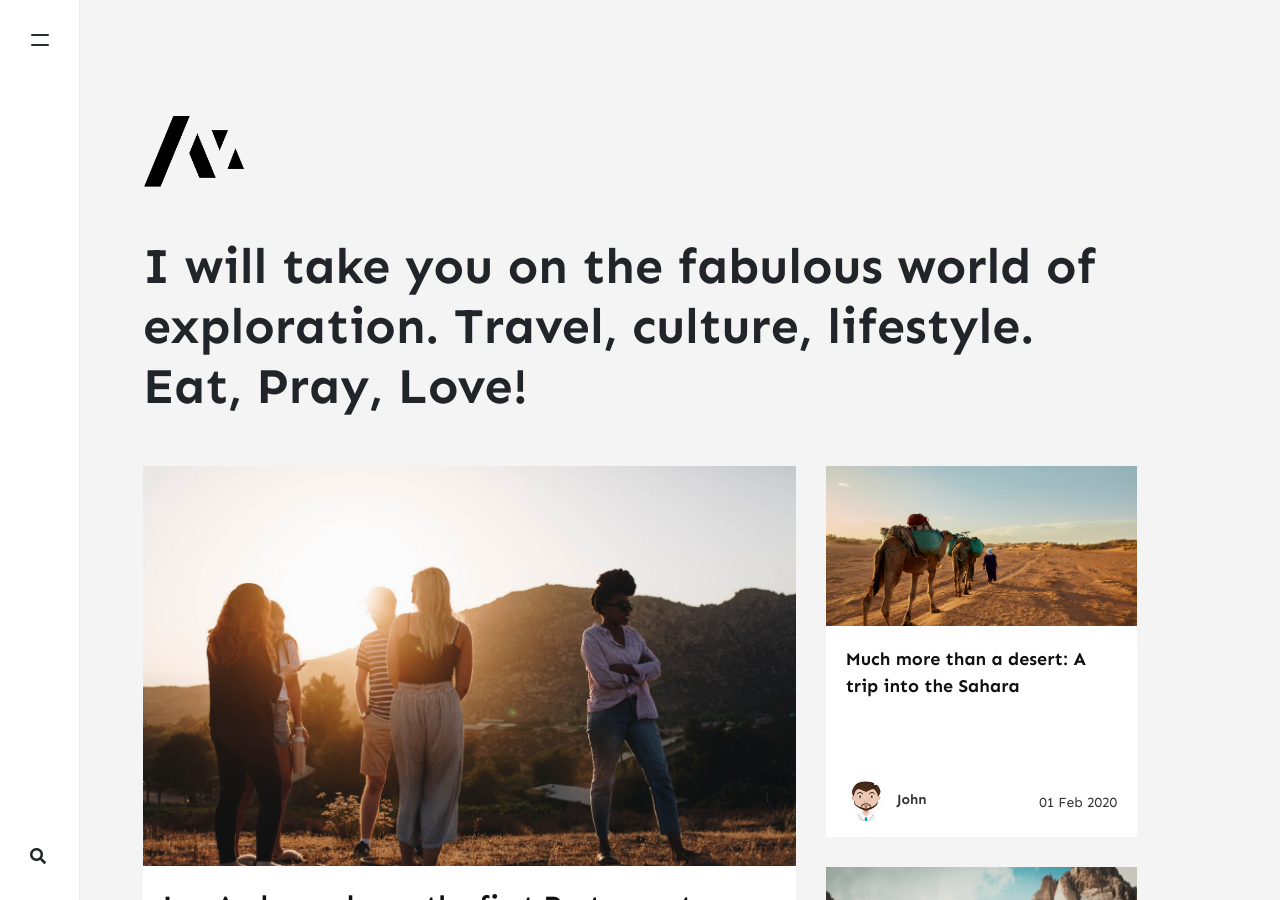
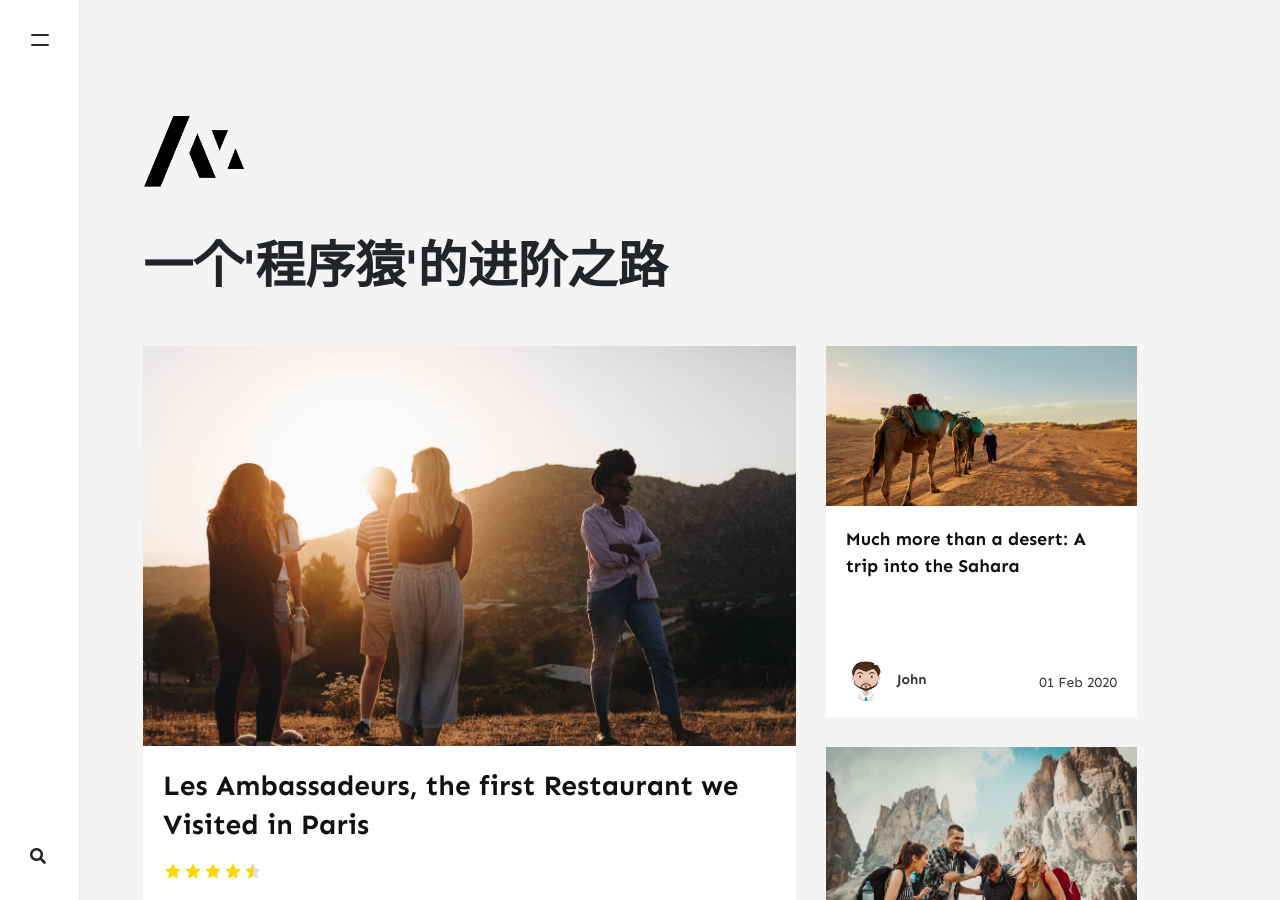
Before and after one commit to cuikainum1/cuikainum1.github.io, a Jekyll site: the page built from index.html, in a window 1280 px wide and 900 px high. Built offline with Jekyll 4.4.1, drawn with Linux system fonts in a browser that asks for light colours; nearby versions of some CDN libraries; the list of posts is cut into pages by our own code; comment, search, counter and statistics services are not loaded.

Commit message:
改变description信息

```diff
--- a/_config.yml
+++ b/_config.yml
@@ -1,7 +1,7 @@
 # Site
 name: "Memoirs"
 title: "Memoirs"
-description: "I will take you on the fabulous world of exploration. Travel, culture, lifestyle. Eat, Pray, Love!"
+description: "一个'程序猿'的进阶之路"
 logo: 'assets/images/logo.png'
 favicon: 'assets/images/logo.png'
 baseurl: /cuikainum1.github.io
```
